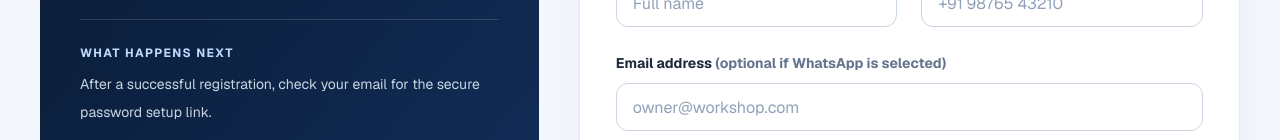
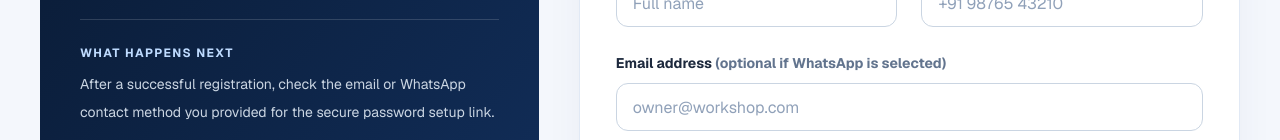
Before and after one commit to amnas-cubixmet/cubegears-public-website, a Next.js app: page /signup in a window 1280 px wide. Shown: the part 660-800 px from the top of the page. Built offline with nearby package versions, Linux system fonts and the light colour scheme; no server answers.

Commit message:
Support WhatsApp owner signup delivery

```diff
--- a/app/signup/page.tsx
+++ b/app/signup/page.tsx
@@ -38,7 +38,7 @@ export default function SignupPage() {
               </ul>
               <div className="mt-9 border-t border-white/15 pt-6">
                 <p className="text-[12px] font-bold tracking-[.12em] text-blue-200">WHAT HAPPENS NEXT</p>
-                <p className="mt-2 text-[14px] leading-7 text-slate-300">After a successful registration, check your email for the secure password setup link.</p>
+                <p className="mt-2 text-[14px] leading-7 text-slate-300">After a successful registration, check the email or WhatsApp contact method you provided for the secure password setup link.</p>
                 <Link href="/how-it-works" className="focus-ring mt-4 inline-flex items-center gap-2 rounded-lg py-2 text-[14px] font-bold text-white underline decoration-blue-300 underline-offset-4 hover:text-blue-200">Learn how it works <span aria-hidden="true">→</span></Link>
               </div>
             </div>
```
